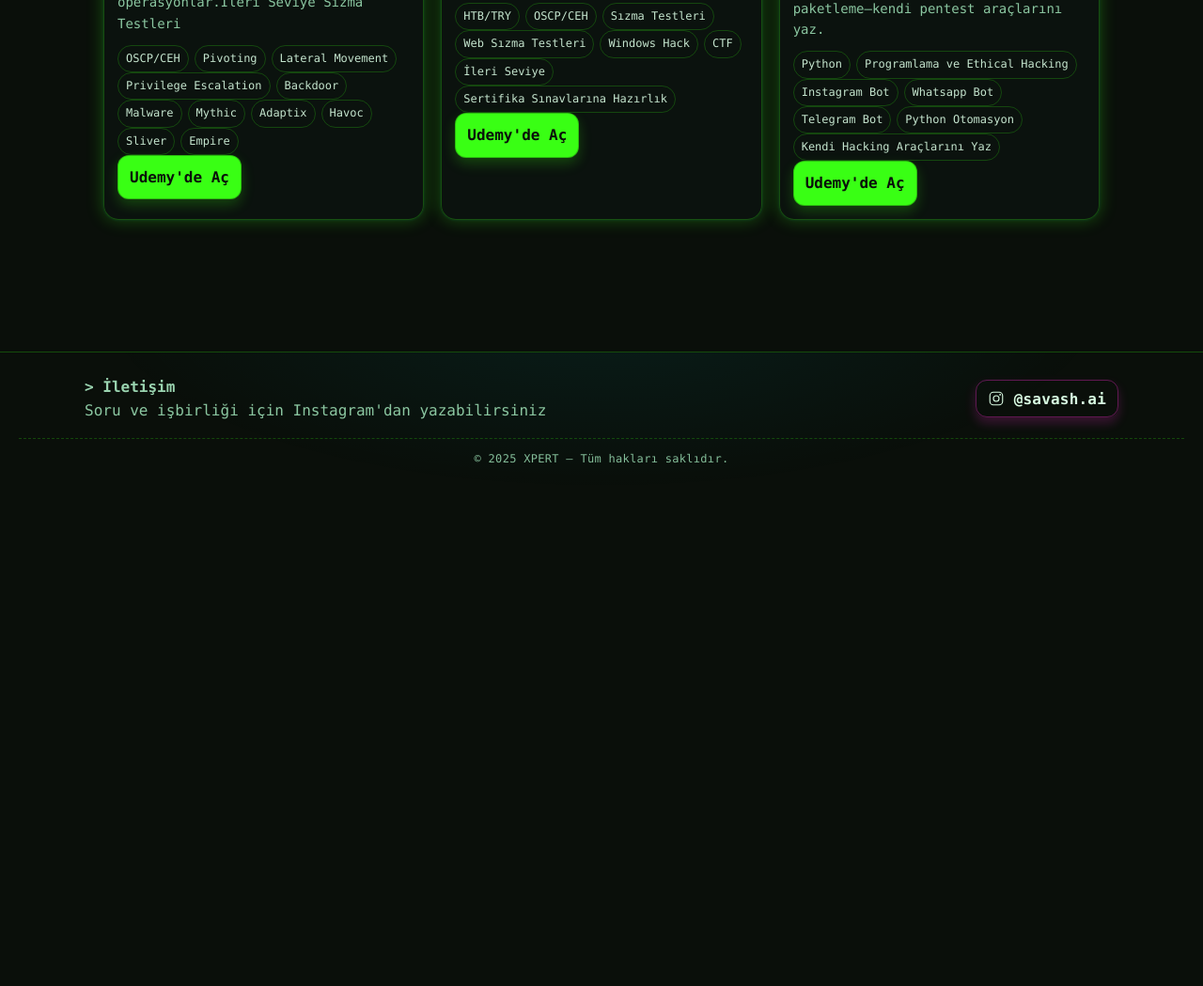
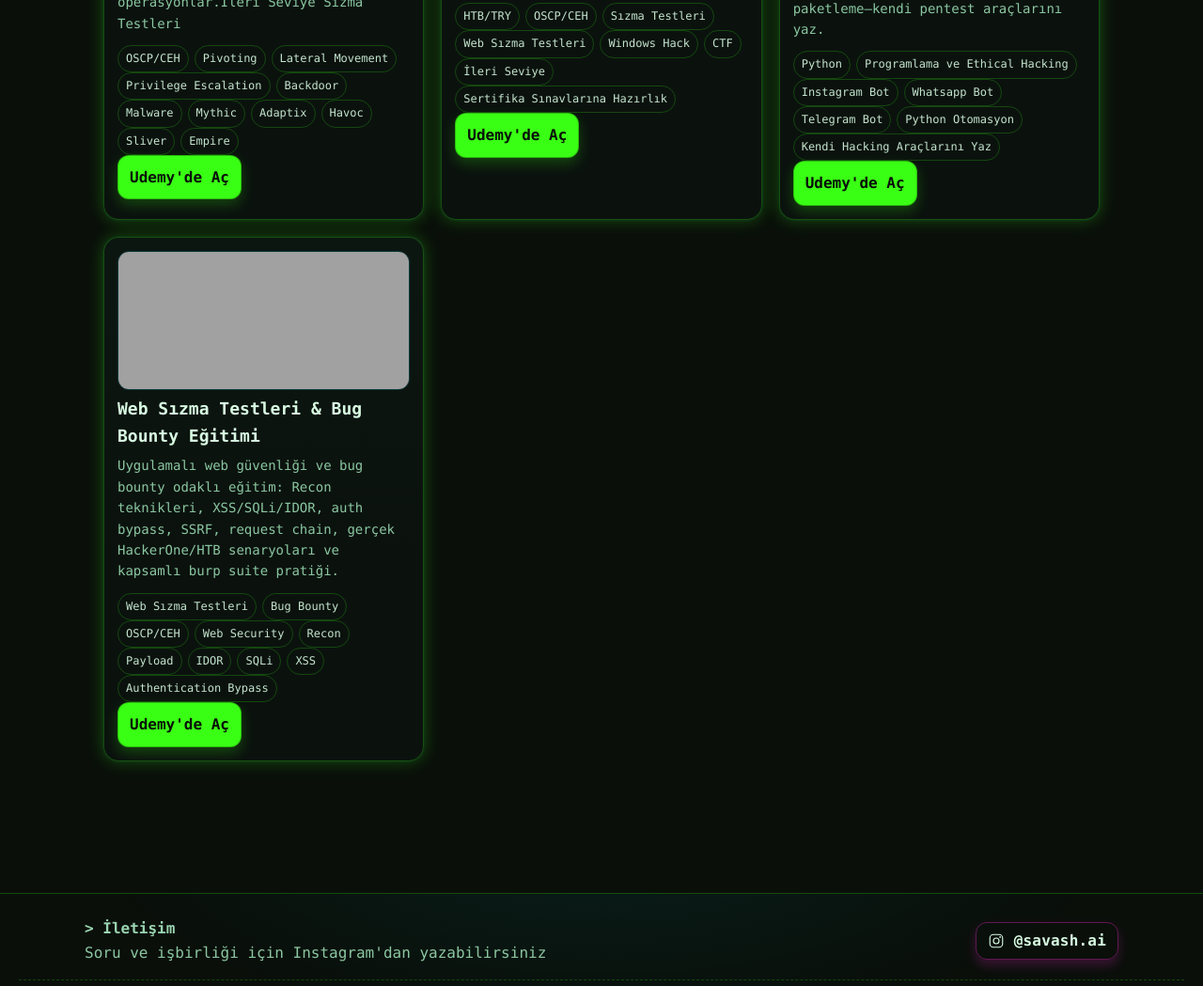
Before and after one commit to cybersecurityxpert/all-my-links, a plain HTML site: page index.html in a window 1280 px wide. Shown: the part 1679-2728 px from the top of the page at 94% size. Before the commit the page ends 2237 px from the top, so only its background shows below. Drawn offline with Linux system fonts and the light colour scheme; grey boxes are pictures that could not be loaded.

Commit message:
Update index.html

```diff
--- a/index.html
+++ b/index.html
@@ -578,6 +578,20 @@ footer::after{
             <a class="btn" href="https://linktw.in/nKVXoL" target="_blank" rel="noopener">Udemy'de Aç</a>
           </div>
         </article>
+
+
+        <article class="card reveal tilt" data-url="https://linktw.in/CDases" data-tags="Web Sızma Testleri,Bug Bounty,OSCP/CEH,Web Security,Recon,Payload,IDOR,SQLi,XSS,Authentication Bypass">
+          <div class="thumb">
+            <img src="https://raw.githubusercontent.com/cybersecurityxpert/all-my-links/main/images/course7.jpg" alt="course7">
+          </div>
+          <h3>Web Sızma Testleri & Bug Bounty Eğitimi</h3>
+          <p>Uygulamalı web güvenliği ve bug bounty odaklı eğitim: Recon teknikleri, XSS/SQLi/IDOR, auth bypass, SSRF, request chain, gerçek HackerOne/HTB senaryoları ve kapsamlı burp suite pratiği.</p>
+          <div class="badges"></div>
+          <div class="ctaRow">
+            <a class="btn" href="https://linktw.in/YOUR_BUG_BOUNTY_LINK" target="_blank" rel="noopener">Udemy'de Aç</a>
+          </div>
+        </article>
+
       </div>
     </section>
   </main>
```
